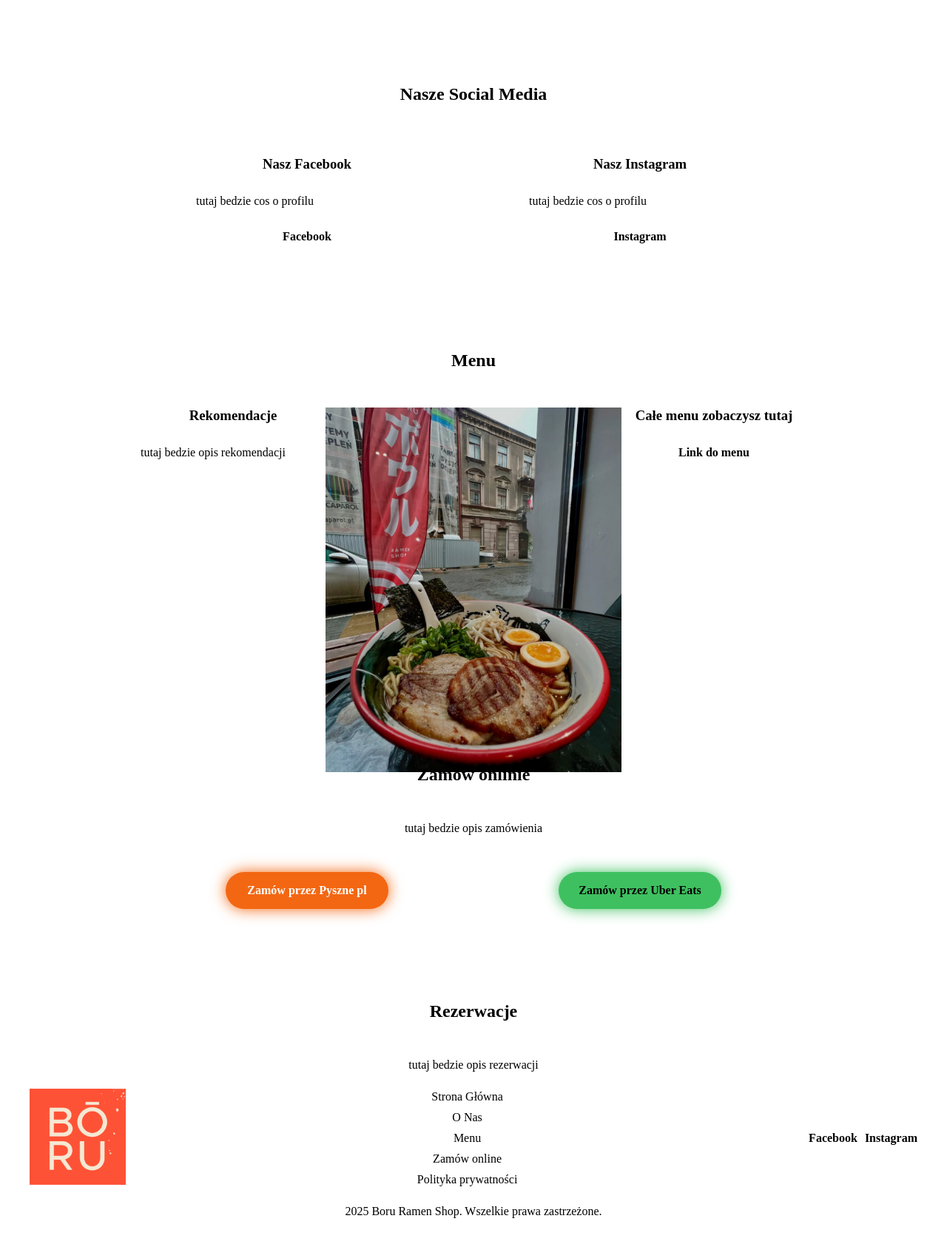
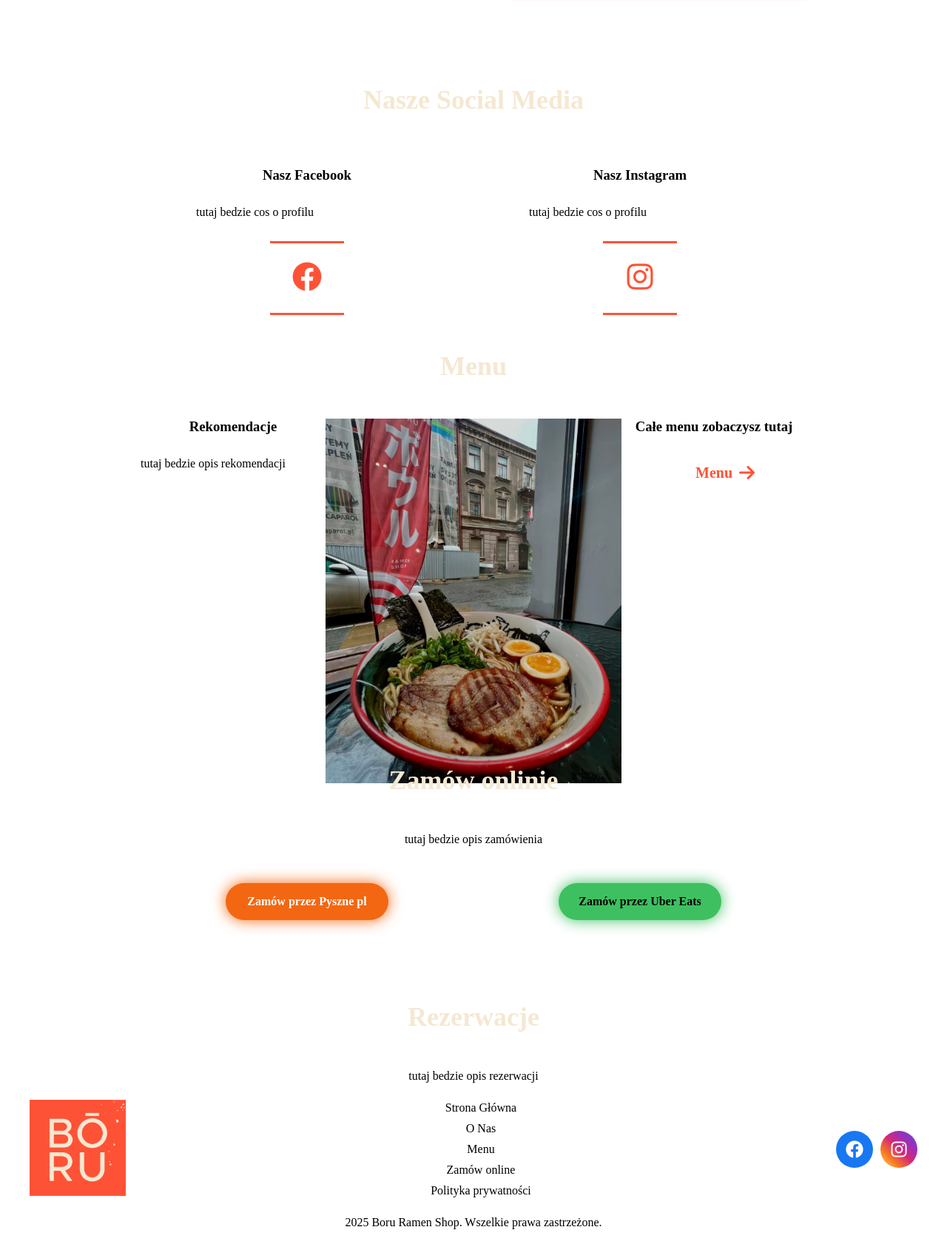
Before and after one commit to KrystianAnd/BoruRamen-Website, a Django app: page / in a window 1280 px wide. Shown: the part 1226-2908 px from the top of the page at 74% size. Before the commit the page ends 2873 px from the top, so only its background shows below. Run offline with Django 5.2, Linux system fonts and the light colour scheme.

Commit message:
all buttons

```diff
--- a/boruramenshop/index/static/style.css
+++ b/boruramenshop/index/static/style.css
@@ -1,6 +1,7 @@
 *{
     padding: 0;
     margin: 0;
+
 }
 /* header */
 header{
@@ -200,7 +201,7 @@ header{
     display: flex;
     align-items: center;
     justify-content: center;
-    gap: 20px;
+    gap: 10px;
     color: #f5e8d2;
 }
 
@@ -239,6 +240,8 @@ header{
 
 .Sectionname {
     text-align: center;
+    font-size: 36px;
+    color: #f5e8d2;
     margin: 30px 0 50px 0;
 }
 
@@ -272,6 +275,7 @@ header{
     width: 100%;
     height: 300px;
     border: 0;
+    box-shadow: 0 0 5px #fe5236;
 }
 /* end about */
 /* social media */
@@ -306,7 +310,6 @@ h3 {
     text-align: left;
     margin: 0 auto 30px;
 }
-
 .social-link {
     display: block;
     text-align: center;
@@ -314,6 +317,111 @@ h3 {
     font-weight: bold;
     color: #000;
 }
+
+
+.fbul, .igul {
+    display: flex;
+    justify-content: center;
+    align-items: center;
+    margin: 0 auto;
+    padding: 0;
+  }
+  ul li {
+    list-style: none;
+  }
+  ul li a {
+    display: block;
+    position: relative;
+    width: 100px;
+    height: 100px;
+    line-height: 100px;
+    font-size: 40px;
+    text-align: center;
+    text-decoration: none;
+    color: #404040;
+    margin: 0 30px;
+    transition: 0.5s;
+  }
+  ul li a span {
+    position: absolute;
+    transition: transform 0.5s;
+  }
+  ul li a span:nth-child(1),
+  ul li a span:nth-child(3) {
+    width: 100%;
+    height: 3px;
+    background: #fe5236;
+  }
+  ul li a span:nth-child(1) {
+    top: 0;
+    left: 0;
+    transform-origin: right;
+  }
+  ul li a:hover span:nth-child(1) {
+    transform: scaleX(0);
+    transform-origin: left;
+    transition: transform 0.5s;
+  }
+
+  ul li a span:nth-child(3) {
+    bottom: 0;
+    left: 0;
+    transform-origin: left;
+  }
+  ul li a:hover span:nth-child(3) {
+    transform: scaleX(0);
+    transform-origin: right;
+    transition: transform 0.5s;
+  }
+
+  ul li a span:nth-child(2),
+  ul li a span:nth-child(4) {
+    width: 3px;
+    height: 100%;
+    background: #fe5236;
+  }
+  ul li a span:nth-child(2) {
+    top: 0;
+    left: 0;
+    transform: scale(0);
+    transform-origin: bottom;
+  }
+  ul li a:hover span:nth-child(2) {
+    transform: scale(1);
+    transform-origin: top;
+    transition: transform 0.5s;
+  }
+  ul li a span:nth-child(4) {
+    top: 0;
+    right: 0;
+    transform: scale(0);
+    transform-origin: top;
+  }
+  ul li a:hover span:nth-child(4) {
+    transform: scale(1);
+    transform-origin: bottom;
+    transition: transform 0.5s;
+  }
+  .facebook , .instagram {
+    color: #fe5236;
+  }
+
+  .facebook:hover {
+    color: #3b5998;
+  }
+  .facebook:hover span {
+    background: #3b5998;
+  }
+  .instagram:hover {
+    background: linear-gradient(45deg, #feda75, #fa7e1e, #d62976, #962fbf, #4f5bd5);
+    -webkit-background-clip: text;
+    background-clip: text;
+    -webkit-text-fill-color: transparent;
+}
+.instagram:hover span {
+    background: linear-gradient(45deg, #feda75, #fa7e1e, #d62976, #962fbf, #4f5bd5);
+}
+
 
 
 /* end social media */
@@ -358,7 +466,58 @@ h3 {
     text-decoration: none;
     font-weight: bold;
     color: #000;
-}
+    position: relative;
+    width: max-content;
+    margin: 0 auto;
+  }
+
+  .menubtn {
+    display: inline-block;
+    cursor: pointer;
+    background: none;
+    border: none;
+    border-radius: 8px;
+    padding: .5em 1.5em;
+    font-size: 20px;
+    font-weight: 600;
+    color: #fe5236;
+    transition: all .3s ease;
+    text-decoration: none;
+  }
+
+  .arrow {
+    color: #fe5236;
+    position: absolute;
+    pointer-events: none;
+    font-size: 24px;
+    right: 0;
+    top: 50%;
+    transform: translateY(-50%);
+    transition: all .3s cubic-bezier(0.645, 0.045, 0.355, 1);
+  }
+
+  .menubtn:hover {
+    letter-spacing: 2px;
+  }
+
+  .menubtn:hover ~ .second {
+    opacity: .66;
+    right: -20px;
+    transition-delay: 50ms;
+  }
+
+  .menubtn:hover ~ .third {
+    opacity: .33;
+    right: -40px;
+    transition-delay: 100ms;
+  }
+
+  .second,
+  .third {
+    opacity: 0;
+  }
+
+
 /* end menu */
 /* zamów */
 .order {
@@ -368,6 +527,7 @@ h3 {
     width: 900px;
     height: 40vh;
     margin: 0 auto;
+
 
 }
 .ordertext {
@@ -557,10 +717,31 @@ footer {
     gap: 10px;
     margin-right: 0;
 }
+
 .social-link {
+    display: inline-flex;
+    align-items: center;
+    justify-content: center;
+    width: 50px;
+    height: 50px;
+    background-color: #1877f2; /* Facebook niebieski */
+    color: white;
     text-decoration: none;
-    color: #000;
-    margin: 5px 0;
+    border-radius: 50%;
+    font-size: 24px;
+    transition: all 0.45s;
+}
+
+.social-link:nth-child(2) {
+    background: linear-gradient(45deg, #feda75, #fa7e1e, #d62976, #962fbf, #4f5bd5);
+
+}
+
+.social-link:hover {
+    transform: rotate(360deg);
+    transform-origin: center center;
+    background: #fe5236;
+    color: #f5e8d2;
 }
 footer p {
     text-align: center;
--- a/boruramenshop/index/templates/main.html
+++ b/boruramenshop/index/templates/main.html
@@ -43,7 +43,7 @@
 
             <div class="overlay">
                 <div class="slogan">
-                    <h1>tutaj bedzie slogan</h1>
+                    <h1>Głęboki smak Japonii w każdej misce</h1>
                     <img src="{% static 'kot.png' %}" alt="Cat" class="introcat">
                 </div>
                 <div class="Name">
@@ -76,12 +76,33 @@
                     <div class="fb">
                         <h3 class="'fbhead">Nasz Facebook</h3>
                         <p class="fbtext">tutaj bedzie cos o profilu</p>
-                        <a href="" class="social-link">Facebook</a>
+                        <ul class="fbul">
+                            <li class="fbli">
+                              <a class="facebook" href="https://www.facebook.com/BoruRamenShop/" target="_blank">
+                                <span></span>
+                                <span></span>
+                                <span></span>
+                                <span></span>
+                                <i class="fa-brands fa-facebook"></i>
+                              </a>
+                            </li>
+                          </ul>
                     </div>
                     <div class="ig">
                         <h3 class="'ighead">Nasz Instagram</h3>
                         <p class="igtext">tutaj bedzie cos o profilu</p>
-                        <a href="" class="social-link">Instagram</a>
+                        <ul class="igul">
+                            <li class="igli">
+                                <a class="instagram" href="https://www.instagram.com/boruramenshop/" target="_blank">
+                                    <span></span>
+                                    <span></span>
+                                    <span></span>
+                                    <span></span>
+                                    <i class="fa-brands fa-instagram"></i>
+                                </a>
+                            </li>
+                        </ul>
+
                     </div>
                 </div>
         </div>
@@ -103,7 +124,13 @@
                     <h3 class="linkmenu">
                         Całe menu zobaczysz tutaj
                     </h3>
-                    <a href="" class="link-menu">Link do menu</a>
+                    <div class="link-menu">
+                        <a href="#" class="menubtn">Menu</a>
+                        <span class="arrow first"><i class="fa-solid fa-arrow-right"></i></span>
+                        <span class="arrow second"><i class="fa-solid fa-arrow-right"></i></span>
+                        <span class="arrow third"><i class="fa-solid fa-arrow-right"></i></span>
+                      </div>
+
                 </div>
             </div>
         </div>
@@ -160,9 +187,12 @@
                 <a href="" class="fot-link">Polityka prywatności</a>
             </div>
             <div class="social-media">
-                <a href="" class="social-link">Facebook</a>
-                <a href="" class="social-link">Instagram</a>
-
+                <a href="https://www.facebook.com/BoruRamenShop/" class="social-link" >
+                    <i class="fa-brands fa-facebook"></i>
+                </a>
+                <a href="https://www.instagram.com/boruramenshop/" class="social-link" >
+                    <i class="fa-brands fa-instagram"></i>
+                </a>
             </div>
 
         </div>
```
